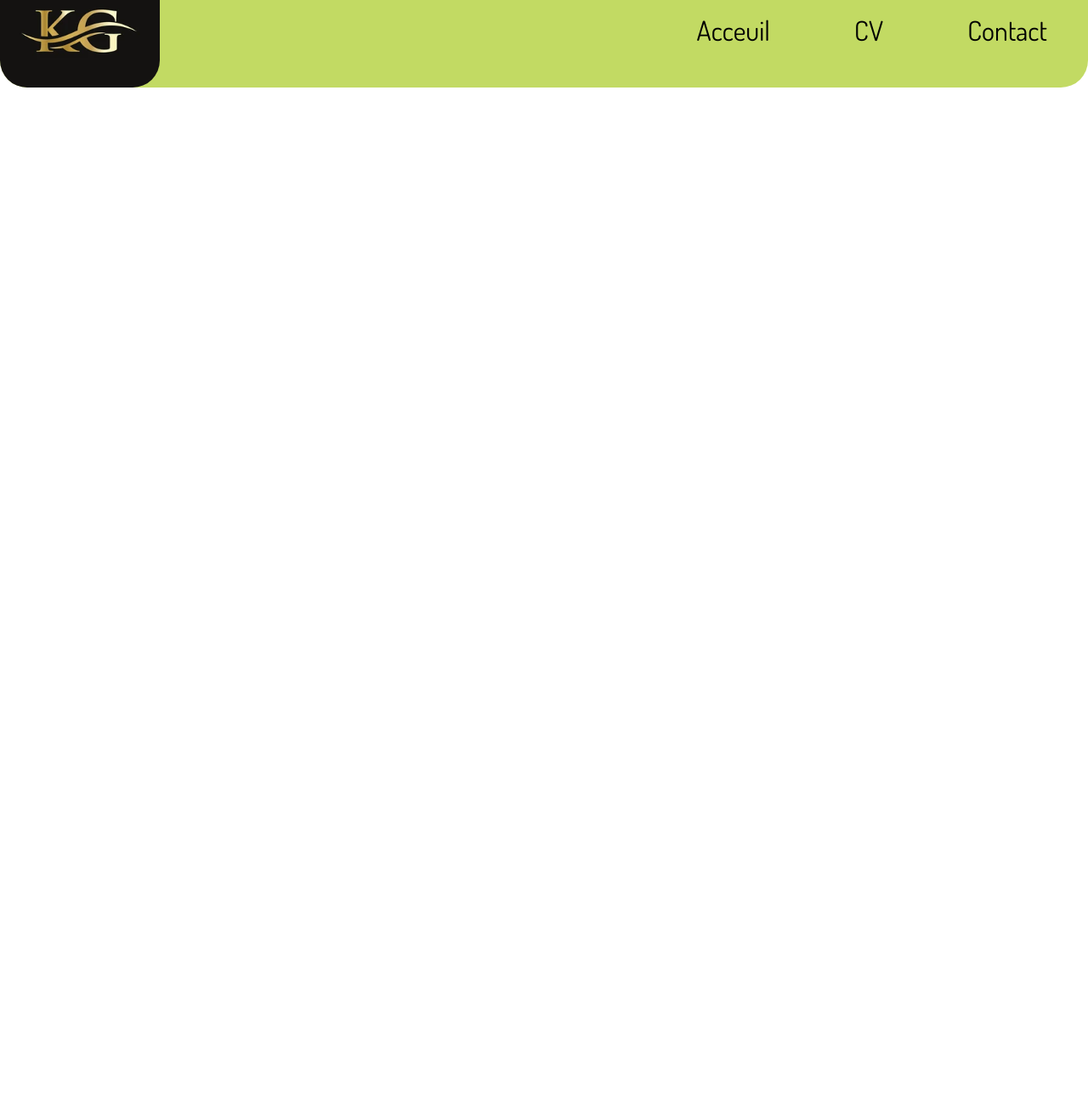
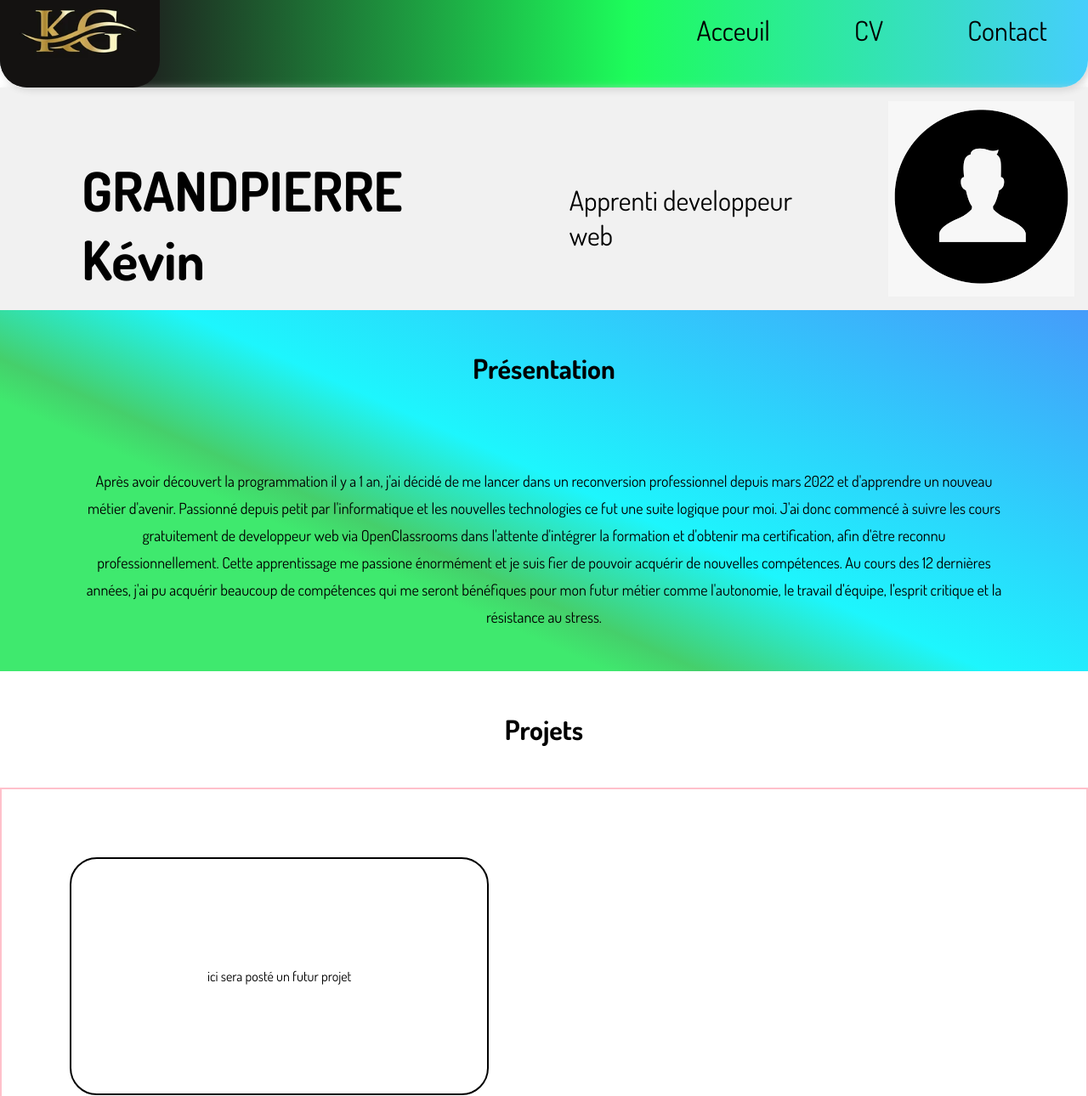
Before and after one commit to kgp82/monsiteperso, a website: page index.html in a window 1280 px wide. Shown: the part 33-1323 px from the top of the page at 85% size. Before the commit the page ends 800 px from the top, so only its background shows below. Drawn offline with Linux system fonts and the light colour scheme.

Commit message:
add header, about, profil & projects

```diff
--- a/base/base.scss
+++ b/base/base.scss
@@ -9,6 +9,6 @@
             margin: 0;
             padding: 0;
     h1, h2, h3, a{
-        font-size: 500;
+        font-size: 700;
     }
   }
--- /dev/null
+++ b/composants/box-shadow.scss
@@ -0,0 +1,3 @@
+@mixin box-shadow {
+    box-shadow: 3px 3px 10px lightgrey;
+}
--- a/index.html
+++ b/index.html
@@ -18,10 +18,30 @@
                     <a href="#cv">CV</a>
                     <a href="#contact">Contact</a>
                 </div>
-        </nav>
+            </nav>
+    </header>
+    <section class="profil">
+        <!-- PROFIL -->
+        <h1>GRANDPIERRE Kévin</h1>
+        <p>Apprenti developpeur web</p>
+        <img src="./img/profil.png" alt="photo profil">
+    </section>
+    <section class="about">
+        <!-- ABOUT -->
+       <h2>Présentation</h2>
+        <p>Après avoir découvert la programmation il y a 1 an, j'ai décidé de me lancer dans un reconversion professionnel depuis mars 2022 et d'apprendre un nouveau métier d'avenir. Passionné depuis petit par l'informatique et les nouvelles technologies ce fut une suite logique pour moi. J'ai donc commencé à suivre les cours gratuitement de developpeur web via <a href="https://openclassrooms.com">OpenClassrooms</a> dans l'attente d'intégrer la formation et d'obtenir ma certification, afin d'être reconnu professionnellement. Cette apprentissage me passione énormément et je suis fier de pouvoir acquérir de nouvelles compétences. Au cours des 12 dernières années, j'ai pu acquérir beaucoup de compétences qui me seront bénéfiques pour mon futur métier comme l'autonomie, le travail d'équipe, l'esprit critique et la résistance au stress.</p>
+    </section>
 
-
-    </header>
+    <!-- PROJECTS -->
+    <section class="projects">
+        <h2>Projets</h2>
+        <div class="contain_projects">
+            <P>ici sera posté un futur projet</P>
+            <P>ici sera posté un futur projet</P>
+            <P>ici sera posté un futur projet</P>
+            <P>ici sera posté un futur projet</P>
+        </div>
+    </section>
 
 
 </body>
--- /dev/null
+++ b/layout/about.scss
@@ -0,0 +1,15 @@
+.about{
+    background-color:rgb(63,233,110);
+background: linear-gradient(24deg, rgba(63,233,110,1) 32%, rgba(69,207,107,1) 37%, rgba(29,246,253,1) 52%, rgba(69,156,250,1) 100%);
+    h2{
+        text-align: center;
+        padding: 3rem 4rem;
+        font-size: xx-large;
+    }
+   p{
+       text-align: center;
+       padding: 3rem 6rem;
+       line-height: 2rem;
+       font-size: large;
+   }
+}
--- a/layout/header.scss
+++ b/layout/header.scss
@@ -1,7 +1,10 @@
 @import "../composants/mobile.scss";
+@import "../composants/box-shadow.scss";
 
 nav{
-    background-color: #b3d13dcc;
+    @include box-shadow;
+    background: rgb(0,0,0);
+    background: linear-gradient(90deg, rgba(0,0,0,0.8813900560224089) 12%, rgba(29,253,91,1) 58%, rgba(69,206,252,1) 100%);
     display: flex;
     align-items: center;
     justify-content: flex-end;
--- /dev/null
+++ b/layout/profil.scss
@@ -0,0 +1,15 @@
+@import "../composants/box-shadow.scss";
+.profil{
+    background-color: rgba(211, 211, 211, 0.308);
+    @include box-shadow;
+    padding: 1rem;
+    display: flex;
+    h1{
+        padding: 4rem 0 0 5rem;
+        font-size: 4rem;
+    }
+    p{
+        padding: 6rem 5rem 0 5rem;
+        font-size: 2rem;
+    }
+}
--- /dev/null
+++ b/layout/projects.scss
@@ -0,0 +1,23 @@
+.projects{
+    h2{
+        text-align: center;
+        padding: 3rem 4rem;
+        font-size: xx-large;
+    }
+   .contain_projects{
+        border: 2px solid pink;
+        flex-basis: 50%;
+        display: flex;
+        justify-content: space-between;
+        flex-wrap: wrap;
+    p{
+            border: 2px solid black;
+            text-align: center;
+            padding: 8rem 10rem;
+            margin: 5rem;
+            border-radius: 2rem;
+
+        }
+   }
+
+}
--- a/style.scss
+++ b/style.scss
@@ -1,2 +1,5 @@
 @import "./base/base.scss";
 @import "./layout/header.scss";
+@import "./layout/profil.scss";
+@import "./layout/about.scss";
+@import "./layout/projects.scss"
```
Also changed, not shown: base/base.css, composants/box-shadow.css (added), img/fumeeprofil.jpg (added), img/html-logo.png (added), img/profil.png (added), layout/about.css (added), layout/header.css, layout/profil.css (added), layout/projects.css (added), style.css, 1 other file.
